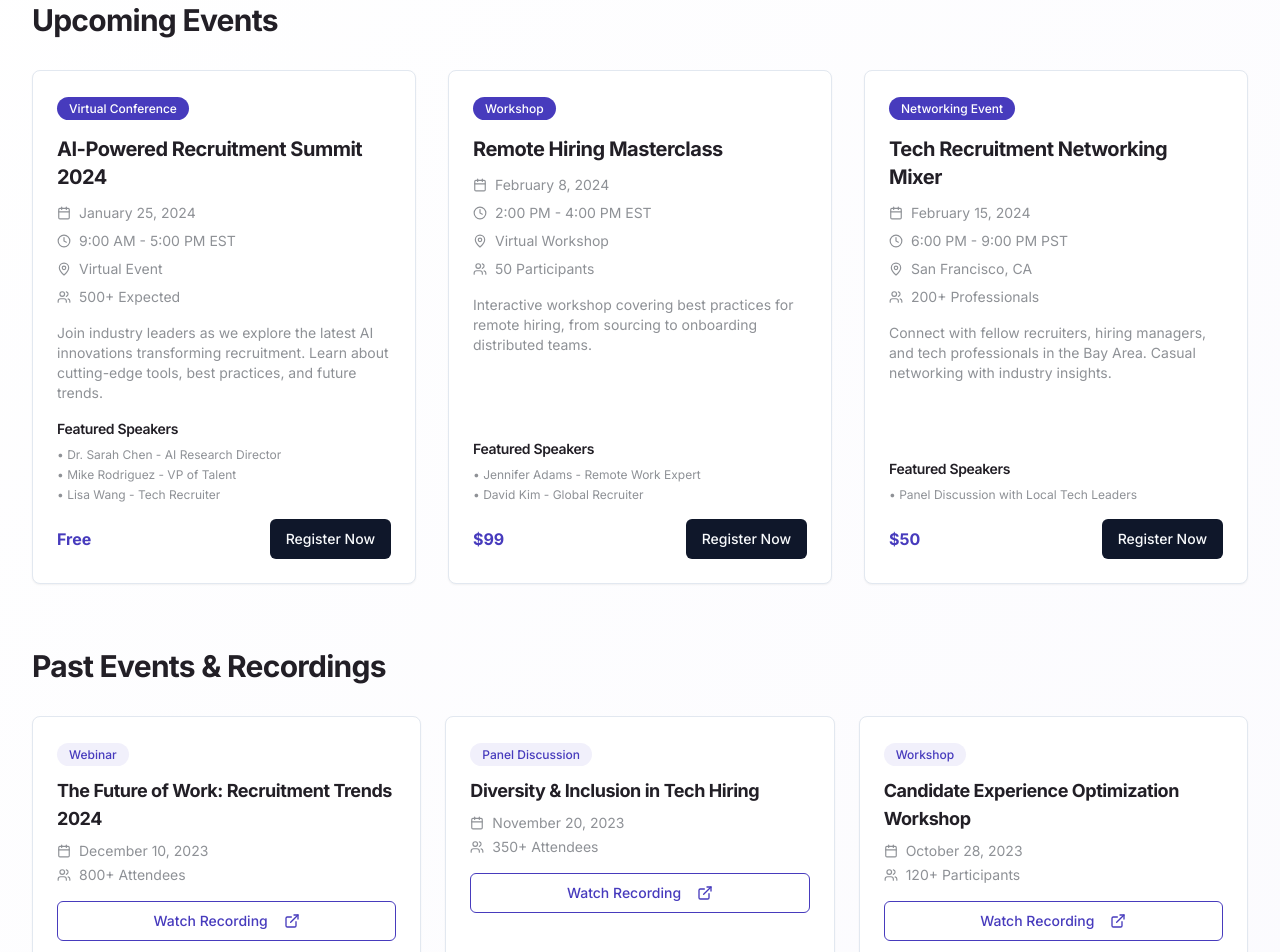
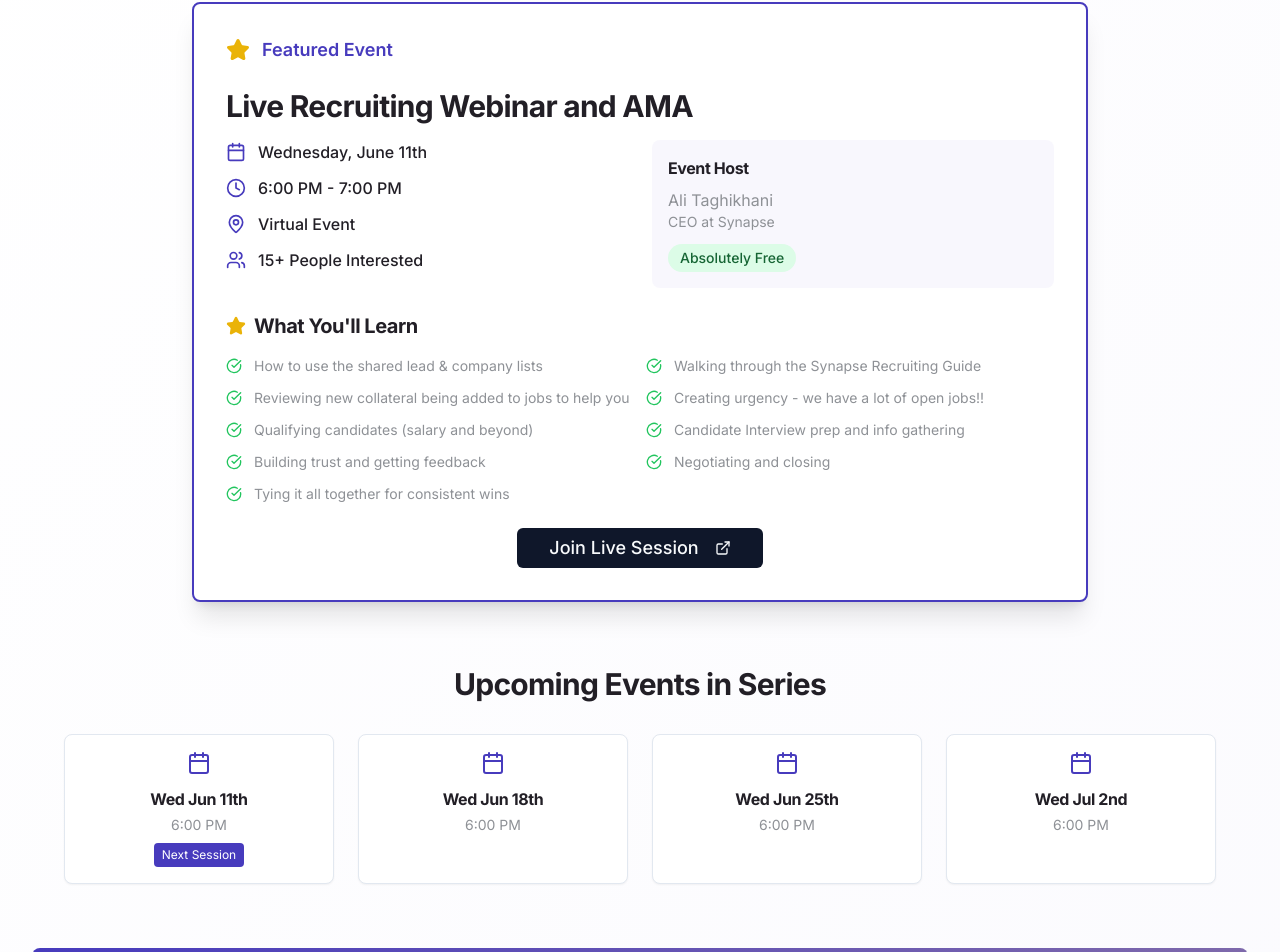
Before and after one commit to ashsynapse/synapse-talent-accelerator_TEST_N-JS, a React (Vite) app: page /resources/events in a window 1280 px wide. Shown: the part 350-1302 px from the top of the page. Built offline with nearby package versions, Linux system fonts and the light colour scheme.

Commit message:
Replace events page content
Replaced the content of the events page with the details from the provided screenshot, including event information, descriptions, and a Google Meet link.
Edited `src/pages/resources/Events.tsx`.

```diff
--- a/src/pages/resources/Events.tsx
+++ b/src/pages/resources/Events.tsx
@@ -3,212 +3,153 @@ import React from "react";
 import PageTemplate from "../../components/PageTemplate";
 import { Button } from "@/components/ui/button";
 import { Card, CardContent } from "@/components/ui/card";
-import { Calendar, MapPin, Users, Clock, ExternalLink } from "lucide-react";
+import { Calendar, MapPin, Users, Clock, ExternalLink, Star, CheckCircle } from "lucide-react";
 
-const upcomingEvents = [
-  {
-    title: "AI-Powered Recruitment Summit 2024",
-    type: "Virtual Conference",
-    date: "January 25, 2024",
-    time: "9:00 AM - 5:00 PM EST",
-    location: "Virtual Event",
-    attendees: "500+ Expected",
-    description: "Join industry leaders as we explore the latest AI innovations transforming recruitment. Learn about cutting-edge tools, best practices, and future trends.",
-    speakers: ["Dr. Sarah Chen - AI Research Director", "Mike Rodriguez - VP of Talent", "Lisa Wang - Tech Recruiter"],
-    price: "Free",
-    registrationUrl: "/events/ai-recruitment-summit-2024"
-  },
-  {
-    title: "Remote Hiring Masterclass",
-    type: "Workshop",
-    date: "February 8, 2024",
-    time: "2:00 PM - 4:00 PM EST",
-    location: "Virtual Workshop",
-    attendees: "50 Participants",
-    description: "Interactive workshop covering best practices for remote hiring, from sourcing to onboarding distributed teams.",
-    speakers: ["Jennifer Adams - Remote Work Expert", "David Kim - Global Recruiter"],
-    price: "$99",
-    registrationUrl: "/events/remote-hiring-masterclass"
-  },
-  {
-    title: "Tech Recruitment Networking Mixer",
-    type: "Networking Event",
-    date: "February 15, 2024",
-    time: "6:00 PM - 9:00 PM PST",
-    location: "San Francisco, CA",
-    attendees: "200+ Professionals",
-    description: "Connect with fellow recruiters, hiring managers, and tech professionals in the Bay Area. Casual networking with industry insights.",
-    speakers: ["Panel Discussion with Local Tech Leaders"],
-    price: "$50",
-    registrationUrl: "/events/tech-recruitment-mixer-sf"
-  }
+const Events = () => {
+  const eventDetails = [
+    "How to use the shared lead & company lists",
+    "Walking through the Synapse Recruiting Guide",
+    "Reviewing new collateral being added to jobs to help you",
+    "Creating urgency - we have a lot of open jobs!!",
+    "Qualifying candidates (salary and beyond)",
+    "Candidate Interview prep and info gathering",
+    "Building trust and getting feedback",
+    "Negotiating and closing",
+    "Tying it all together for consistent wins"
   ];
 
-const pastEvents = [
-  {
-    title: "The Future of Work: Recruitment Trends 2024",
-    type: "Webinar",
-    date: "December 10, 2023",
-    attendees: "800+ Attendees",
-    recording: "/events/recordings/future-of-work-2024"
-  },
-  {
-    title: "Diversity & Inclusion in Tech Hiring",
-    type: "Panel Discussion",
-    date: "November 20, 2023",
-    attendees: "350+ Attendees",
-    recording: "/events/recordings/diversity-inclusion-tech"
-  },
-  {
-    title: "Candidate Experience Optimization Workshop",
-    type: "Workshop",
-    date: "October 28, 2023",
-    attendees: "120+ Participants",
-    recording: "/events/recordings/candidate-experience-workshop"
-  }
-];
-
-const Events = () => {
   return (
     <PageTemplate
-      title="Events & Webinars"
-      description="Join our exclusive recruitment events, workshops, and webinars to stay ahead of industry trends"
+      title="Live Sourcing Deep Dive: Full-Funnel Focus"
+      description="Join our exclusive live recruiting webinar focused on driving real results through the recruiting funnel"
     >
       <section className="py-20 bg-gradient-to-br from-white to-synapse-lighter/30">
         <div className="container-wide">
           <div className="text-center mb-16">
             <h1 className="text-4xl md:text-5xl font-bold text-synapse-dark mb-6">
-              Events & Webinars
+              Live Sourcing Deep Dive: Full-Funnel Focus
             </h1>
             <p className="text-xl text-synapse-gray max-w-3xl mx-auto">
-              Connect, learn, and grow with industry experts through our exclusive recruitment events and educational content
+              Join us for a no-fluff, high-impact session focused on driving real results through the recruiting funnel
             </p>
           </div>
 
-          {/* Upcoming Events */}
-          <div className="mb-16">
-            <h2 className="text-3xl font-bold text-synapse-dark mb-8">Upcoming Events</h2>
-            <div className="grid md:grid-cols-2 lg:grid-cols-3 gap-8">
-              {upcomingEvents.map((event, index) => (
-                <Card key={index} className="border hover:border-synapse-primary transition-all duration-300 group h-full">
-                  <CardContent className="p-6 flex flex-col h-full">
-                    <div className="mb-4">
-                      <span className="text-xs px-3 py-1 bg-synapse-primary text-white rounded-full font-medium">
-                        {event.type}
-                      </span>
+          {/* Main Event Card */}
+          <div className="max-w-4xl mx-auto mb-16">
+            <Card className="border-2 border-synapse-primary shadow-xl">
+              <CardContent className="p-8">
+                <div className="flex items-center gap-3 mb-6">
+                  <Star className="text-yellow-500 fill-current" size={24} />
+                  <span className="text-lg font-semibold text-synapse-primary">Featured Event</span>
                 </div>
 
-                    <h3 className="text-xl font-bold mb-3 text-synapse-dark group-hover:text-synapse-primary transition-colors">
-                      {event.title}
-                    </h3>
+                <h2 className="text-3xl font-bold text-synapse-dark mb-4">
+                  Live Recruiting Webinar and AMA
+                </h2>
 
-                    <div className="space-y-2 mb-4 text-sm text-synapse-gray">
-                      <div className="flex items-center gap-2">
-                        <Calendar size={14} />
-                        <span>{event.date}</span>
+                <div className="grid md:grid-cols-2 gap-6 mb-6">
+                  <div className="space-y-3">
+                    <div className="flex items-center gap-3">
+                      <Calendar className="text-synapse-primary" size={20} />
+                      <span className="text-synapse-dark font-medium">Wednesday, June 11th</span>
                     </div>
-                      <div className="flex items-center gap-2">
-                        <Clock size={14} />
-                        <span>{event.time}</span>
+                    <div className="flex items-center gap-3">
+                      <Clock className="text-synapse-primary" size={20} />
+                      <span className="text-synapse-dark font-medium">6:00 PM - 7:00 PM</span>
                     </div>
-                      <div className="flex items-center gap-2">
-                        <MapPin size={14} />
-                        <span>{event.location}</span>
+                    <div className="flex items-center gap-3">
+                      <MapPin className="text-synapse-primary" size={20} />
+                      <span className="text-synapse-dark font-medium">Virtual Event</span>
                     </div>
-                      <div className="flex items-center gap-2">
-                        <Users size={14} />
-                        <span>{event.attendees}</span>
+                    <div className="flex items-center gap-3">
+                      <Users className="text-synapse-primary" size={20} />
+                      <span className="text-synapse-dark font-medium">15+ People Interested</span>
                     </div>
                   </div>
 
-                    <p className="text-synapse-gray mb-4 flex-grow text-sm">
-                      {event.description}
-                    </p>
-
-                    <div className="mb-4">
-                      <h4 className="font-semibold text-synapse-dark text-sm mb-2">Featured Speakers</h4>
-                      <ul className="text-xs text-synapse-gray space-y-1">
-                        {event.speakers.map((speaker, speakerIndex) => (
-                          <li key={speakerIndex}>• {speaker}</li>
-                        ))}
-                      </ul>
+                  <div className="bg-synapse-lighter/50 p-4 rounded-lg">
+                    <h3 className="font-bold text-synapse-dark mb-2">Event Host</h3>
+                    <p className="text-synapse-gray">Ali Taghikhani</p>
+                    <p className="text-sm text-synapse-gray">CEO at Synapse</p>
+                    <div className="mt-3">
+                      <span className="inline-block bg-green-100 text-green-800 text-sm font-medium px-3 py-1 rounded-full">
+                        Absolutely Free
+                      </span>
+                    </div>
+                  </div>
                 </div>
 
-                    <div className="flex items-center justify-between mt-auto">
-                      <span className="font-bold text-synapse-primary">{event.price}</span>
+                <div className="mb-6">
+                  <div className="flex items-center gap-2 mb-4">
+                    <Star className="text-yellow-500 fill-current" size={20} />
+                    <h3 className="text-xl font-bold text-synapse-dark">
+                      What You'll Learn
+                    </h3>
+                  </div>
+                  <div className="grid md:grid-cols-2 gap-3">
+                    {eventDetails.map((detail, index) => (
+                      <div key={index} className="flex items-start gap-3">
+                        <CheckCircle className="text-green-500 mt-0.5" size={16} />
+                        <span className="text-synapse-gray text-sm">{detail}</span>
+                      </div>
+                    ))}
+                  </div>
+                </div>
+
+                <div className="text-center">
                   <Button
-                        className="btn-primary"
-                        onClick={() => window.location.href = event.registrationUrl}
+                    className="btn-primary text-lg px-8 py-3"
+                    onClick={() => window.open("https://meet.google.com/qcw-unwt-xrc", "_blank")}
                   >
-                        Register Now
+                    Join Live Session
+                    <ExternalLink size={18} className="ml-2" />
                   </Button>
                 </div>
+              </CardContent>
+            </Card>
+          </div>
+
+          {/* Event Series */}
+          <div className="mb-16">
+            <h2 className="text-3xl font-bold text-synapse-dark mb-8 text-center">Upcoming Events in Series</h2>
+            <div className="grid md:grid-cols-2 lg:grid-cols-4 gap-6 max-w-6xl mx-auto">
+              {[
+                { date: "Wed Jun 11th", time: "6:00 PM" },
+                { date: "Wed Jun 18th", time: "6:00 PM" },
+                { date: "Wed Jun 25th", time: "6:00 PM" },
+                { date: "Wed Jul 2nd", time: "6:00 PM" }
+              ].map((event, index) => (
+                <Card key={index} className="border hover:border-synapse-primary transition-all duration-300">
+                  <CardContent className="p-4 text-center">
+                    <Calendar className="mx-auto mb-3 text-synapse-primary" size={24} />
+                    <h3 className="font-bold text-synapse-dark mb-1">{event.date}</h3>
+                    <p className="text-synapse-gray text-sm">{event.time}</p>
+                    {index === 0 && (
+                      <span className="inline-block mt-2 bg-synapse-primary text-white text-xs px-2 py-1 rounded">
+                        Next Session
+                      </span>
+                    )}
                   </CardContent>
                 </Card>
               ))}
             </div>
           </div>
 
-          {/* Past Events */}
-          <div className="mb-16">
-            <h2 className="text-3xl font-bold text-synapse-dark mb-8">Past Events & Recordings</h2>
-            <div className="grid md:grid-cols-2 lg:grid-cols-3 gap-6">
-              {pastEvents.map((event, index) => (
-                <Card key={index} className="border hover:border-synapse-primary transition-all duration-300 group">
-                  <CardContent className="p-6">
-                    <div className="mb-3">
-                      <span className="text-xs px-3 py-1 bg-synapse-lighter text-synapse-primary rounded-full font-medium">
-                        {event.type}
-                      </span>
-                    </div>
-
-                    <h3 className="text-lg font-bold mb-2 text-synapse-dark">
-                      {event.title}
-                    </h3>
-
-                    <div className="space-y-1 mb-4 text-sm text-synapse-gray">
-                      <div className="flex items-center gap-2">
-                        <Calendar size={14} />
-                        <span>{event.date}</span>
-                      </div>
-                      <div className="flex items-center gap-2">
-                        <Users size={14} />
-                        <span>{event.attendees}</span>
-                      </div>
-                    </div>
-
+          {/* Call to Action */}
+          <div className="text-center bg-gradient-to-r from-synapse-primary to-synapse-secondary rounded-lg p-8 text-white">
+            <h2 className="text-3xl font-bold mb-4">
+              Ready to Transform Your Recruiting Results?
+            </h2>
+            <p className="text-xl mb-6 opacity-90">
+              Don't miss this opportunity to learn proven strategies that drive consistent wins
+            </p>
             <Button
-                      variant="outline"
-                      className="w-full border-synapse-primary text-synapse-primary hover:bg-synapse-light"
-                      onClick={() => window.location.href = event.recording}
+              className="bg-white text-synapse-primary hover:bg-gray-100 text-lg px-8 py-3"
+              onClick={() => window.open("https://meet.google.com/qcw-unwt-xrc", "_blank")}
             >
-                      Watch Recording
-                      <ExternalLink size={14} className="ml-2" />
+              Join the Live Session
+              <ExternalLink size={18} className="ml-2" />
             </Button>
-                  </CardContent>
-                </Card>
-              ))}
-            </div>
-          </div>
-
-          {/* Newsletter Signup */}
-          <div className="text-center bg-synapse-lighter/30 rounded-lg p-8">
-            <h2 className="text-3xl font-bold text-synapse-dark mb-4">
-              Stay Updated on Upcoming Events
-            </h2>
-            <p className="text-xl text-synapse-gray mb-6 max-w-2xl mx-auto">
-              Be the first to know about our latest events, workshops, and exclusive industry insights
-            </p>
-            <div className="flex flex-col sm:flex-row gap-4 max-w-md mx-auto">
-              <input
-                type="email"
-                placeholder="Enter your email"
-                className="flex-1 px-4 py-3 border border-gray-300 rounded-lg focus:outline-none focus:ring-2 focus:ring-synapse-primary"
-              />
-              <Button className="btn-primary whitespace-nowrap">
-                Subscribe
-              </Button>
-            </div>
           </div>
         </div>
       </section>
```
Lines whose indentation alone changed are shown as unchanged.
